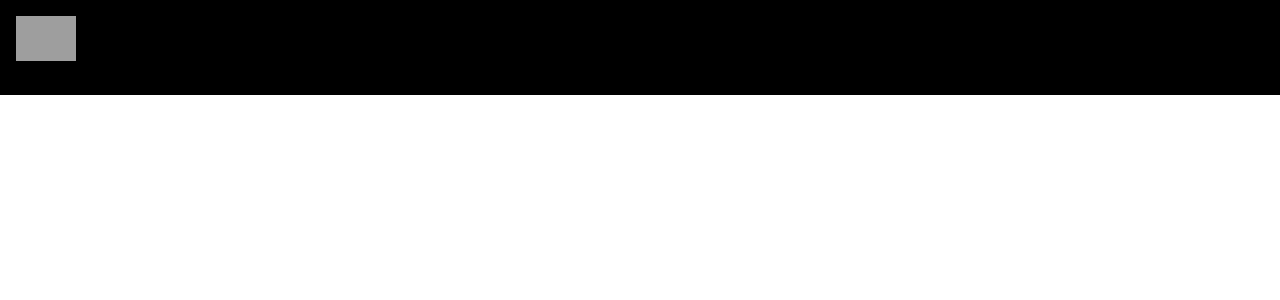
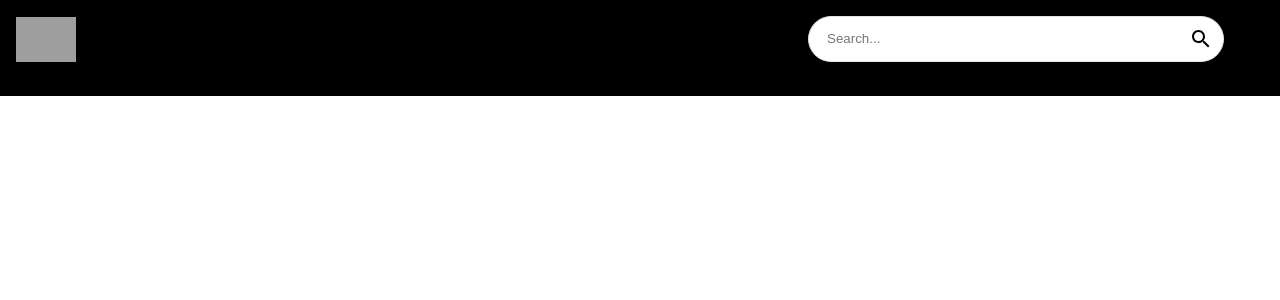
Before and after one commit to Arnaud293/CloneTube, a React (Create React App) app: page / in a window 1280 px wide. Shown: the top 300 px of the page. Built offline with nearby package versions, Linux system fonts and the light colour scheme; grey boxes are pictures that could not be loaded.

Commit message:
add searchbar + icon

```diff
--- a/src/components/SearchBar.jsx
+++ b/src/components/SearchBar.jsx
@@ -1,8 +1,17 @@
-import React from 'react'
+import React from 'react';
+import { useState } from 'react';
+import { useNavigate } from 'react-router-dom';
+import { Paper, IconButton } from '@mui/material';
+import {Search} from '@mui/icons-material'
 
 const SearchBar = () => {
   return (
-    <div>SearchBar</div>
+    <Paper component="form" onSubmit={() => {}} sx={{borderRadius: 20, border: "1px solid #e3e3e3", pl: 2, boxShadow : 'none', mr: {sm:5}}} >
+        <input className='search-bar' placeholder='Search...' value='' onChange={() => {}} />
+        <IconButton type='submit' sx={{p:'10px', color:'black'}} >
+            <Search/>
+        </IconButton>
+    </Paper>
   )
 }
 
```
